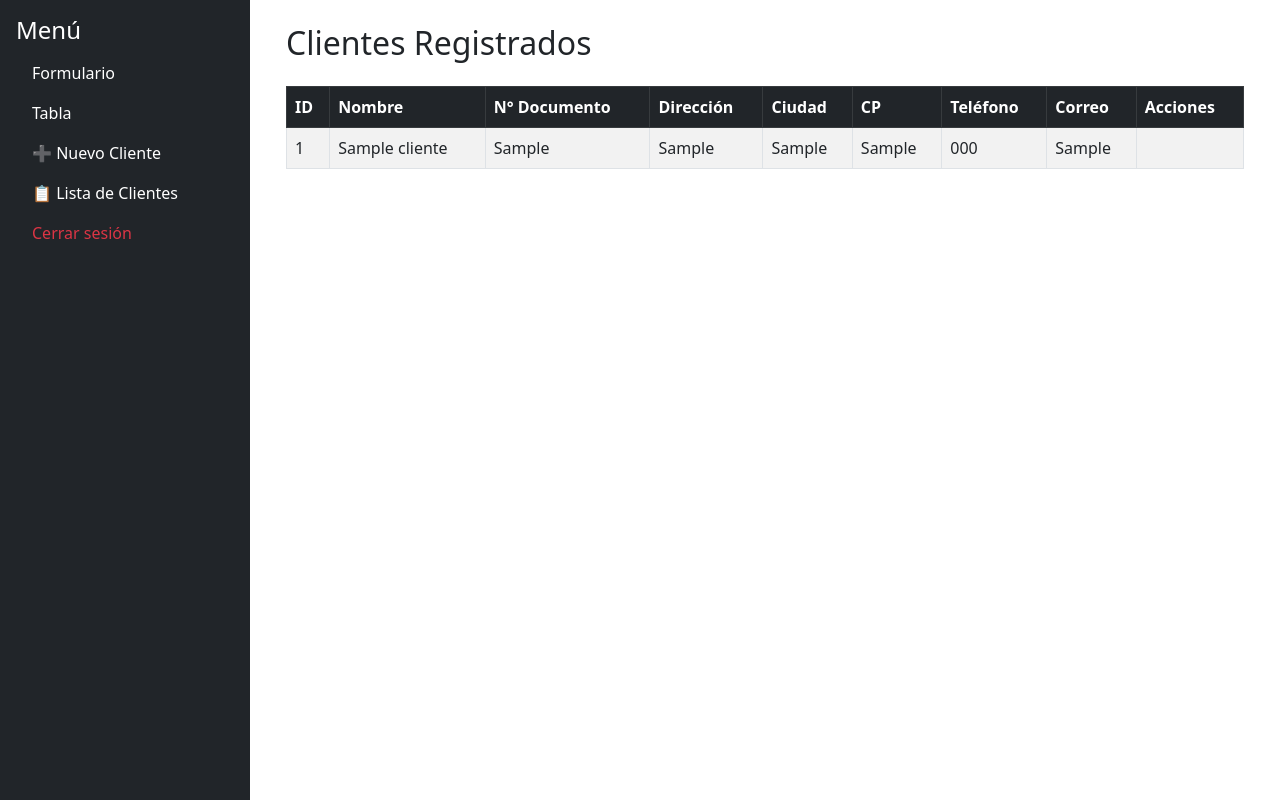
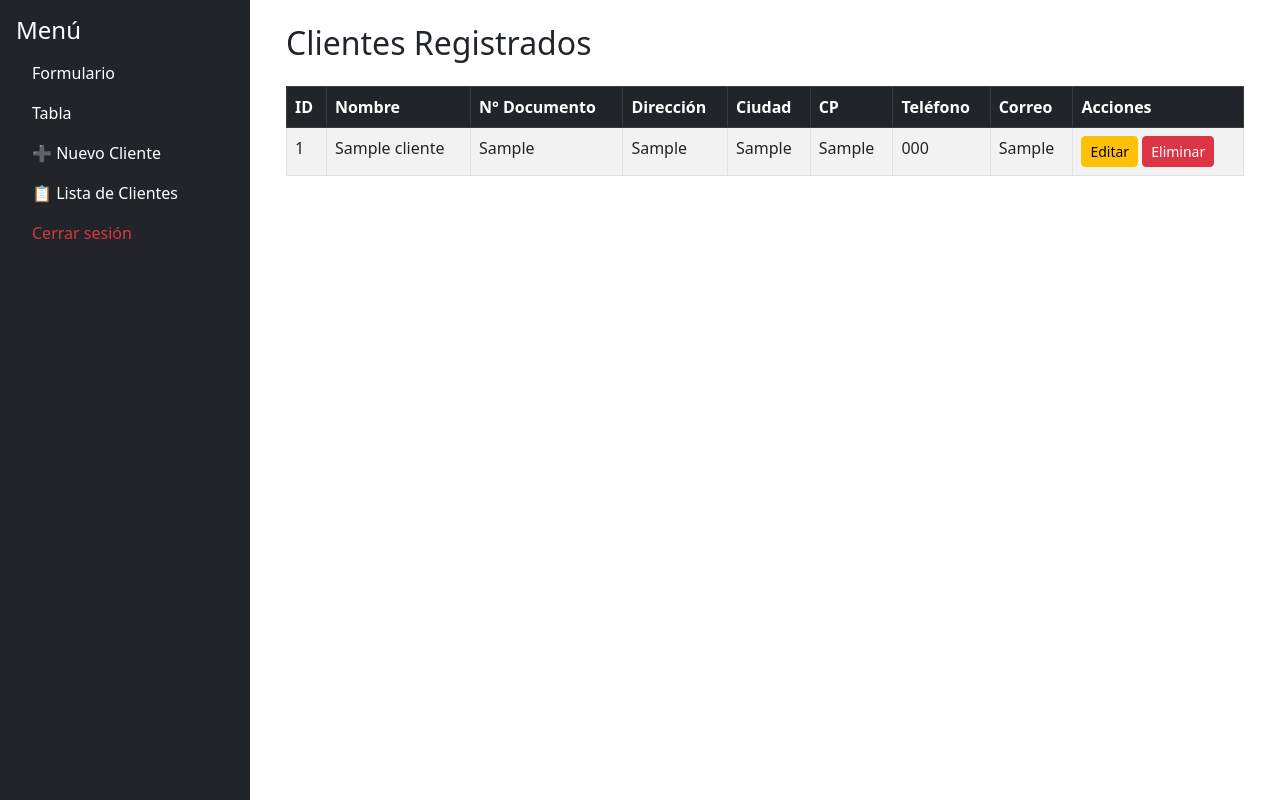
Before and after one commit to julioapb/automatizacion, a Flask app: page /clientes in a window 1280 px wide. Run offline with Flask 3, Linux system fonts and the light colour scheme; the visitor is signed in with stand-in values (Sample User, id 1); tables that the repository leaves empty or names only in its code hold one stand-in row (values such as "Sample post"); some libraries are stand-ins or nearby versions.

Commit message:
Edita y elimina Cliente ok

```diff
--- a/app.py
+++ b/app.py
@@ -114,6 +114,7 @@ def clientes():
     return render_template("clientes.html", clientes=lista_clientes)
 
 
+
 @app.route("/cliente/editar/<int:id_cliente>", methods=["GET", "POST"])
 def editar_cliente(id_cliente):
     if not session.get("loggedin"):
@@ -137,13 +138,26 @@ def editar_cliente(id_cliente):
         """, (nombre, no_documento, direccion, ciudad, cp, telefono, correo, id_cliente))
         mysql.connection.commit()
 
-        flash("Cliente actualizado correctamente", "success")
+        flash("Cliente actualizado correctamente ✅", "success")
         return redirect(url_for("clientes"))
 
-    # Si es GET, traemos los datos del cliente
+    # Si es GET, obtenemos los datos para mostrar en el formulario
     cursor.execute("SELECT * FROM cliente WHERE id_cliente=%s", (id_cliente,))
     cliente = cursor.fetchone()
+
     return render_template("editar_cliente.html", cliente=cliente)
+
+@app.route("/cliente/eliminar/<int:id_cliente>")
+def eliminar_cliente(id_cliente):
+    if not session.get("loggedin"):
+        return redirect(url_for("login"))
+
+    cursor = mysql.connection.cursor()
+    cursor.execute("DELETE FROM cliente WHERE id_cliente = %s", (id_cliente,))
+    mysql.connection.commit()
+
+    flash("Cliente eliminado correctamente 🗑️", "success")
+    return redirect(url_for("clientes"))
 
 
 if __name__ == "__main__":
--- a/templates/clientes.html
+++ b/templates/clientes.html
@@ -30,9 +30,12 @@
         <td>{{ c.telefono }}</td>
         <td>{{ c.correo }}</td>
         <td>
-
+            <a href="{{ url_for('editar_cliente', id_cliente=c.id_cliente) }}" class="btn btn-sm btn-warning">Editar</a>
+            <a href="{{ url_for('eliminar_cliente', id_cliente=c.id_cliente) }}"
+            class="btn btn-sm btn-danger"
+            onclick="return confirm('¿Seguro que quieres eliminar este cliente?');">Eliminar</a>
         </td>
-      </tr>
+        </tr>
       {% endfor %}
     </tbody>
   </table>
```
Also changed, not shown: templates/editar_cliente.html (+1 -9 lines).
